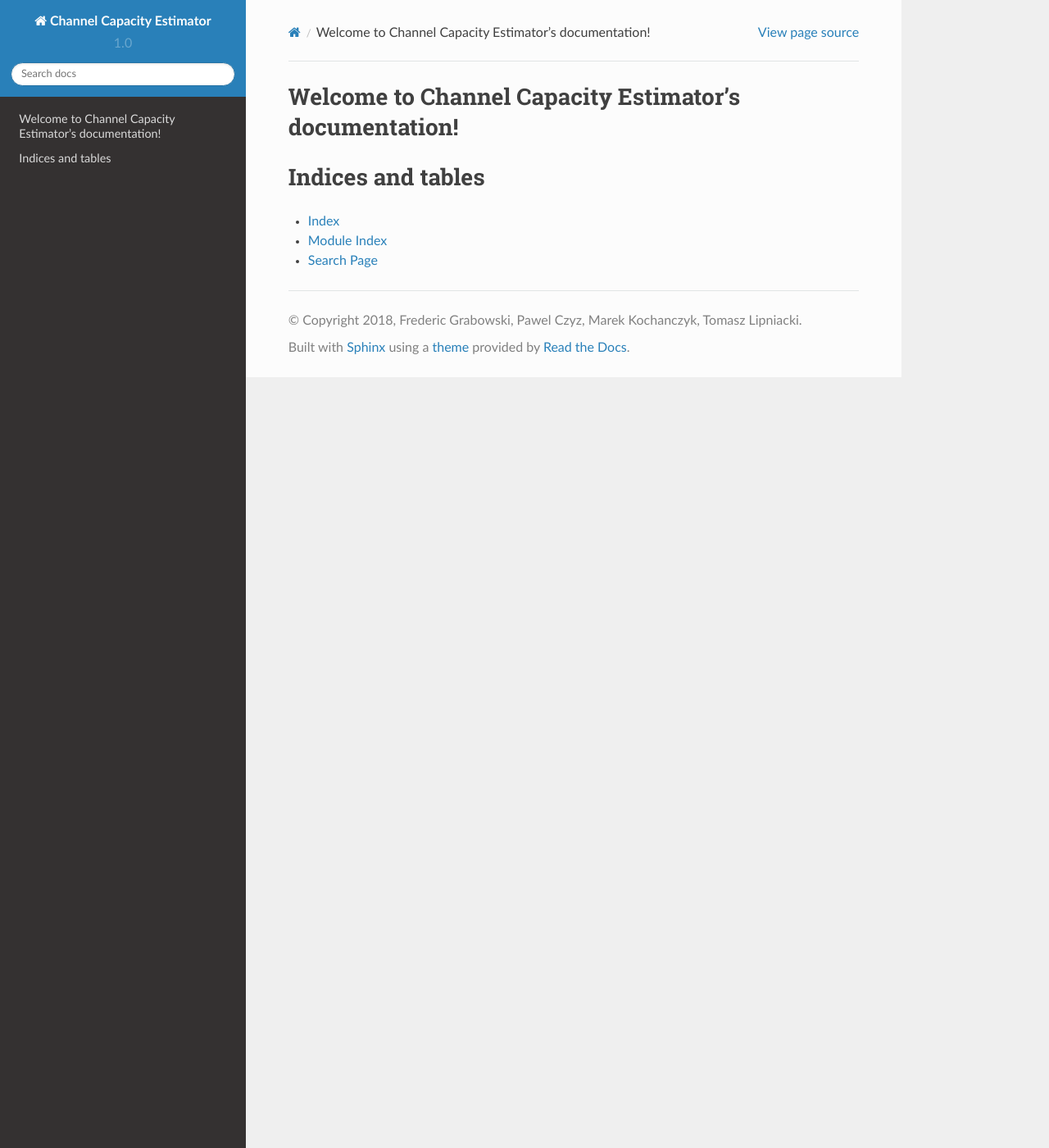
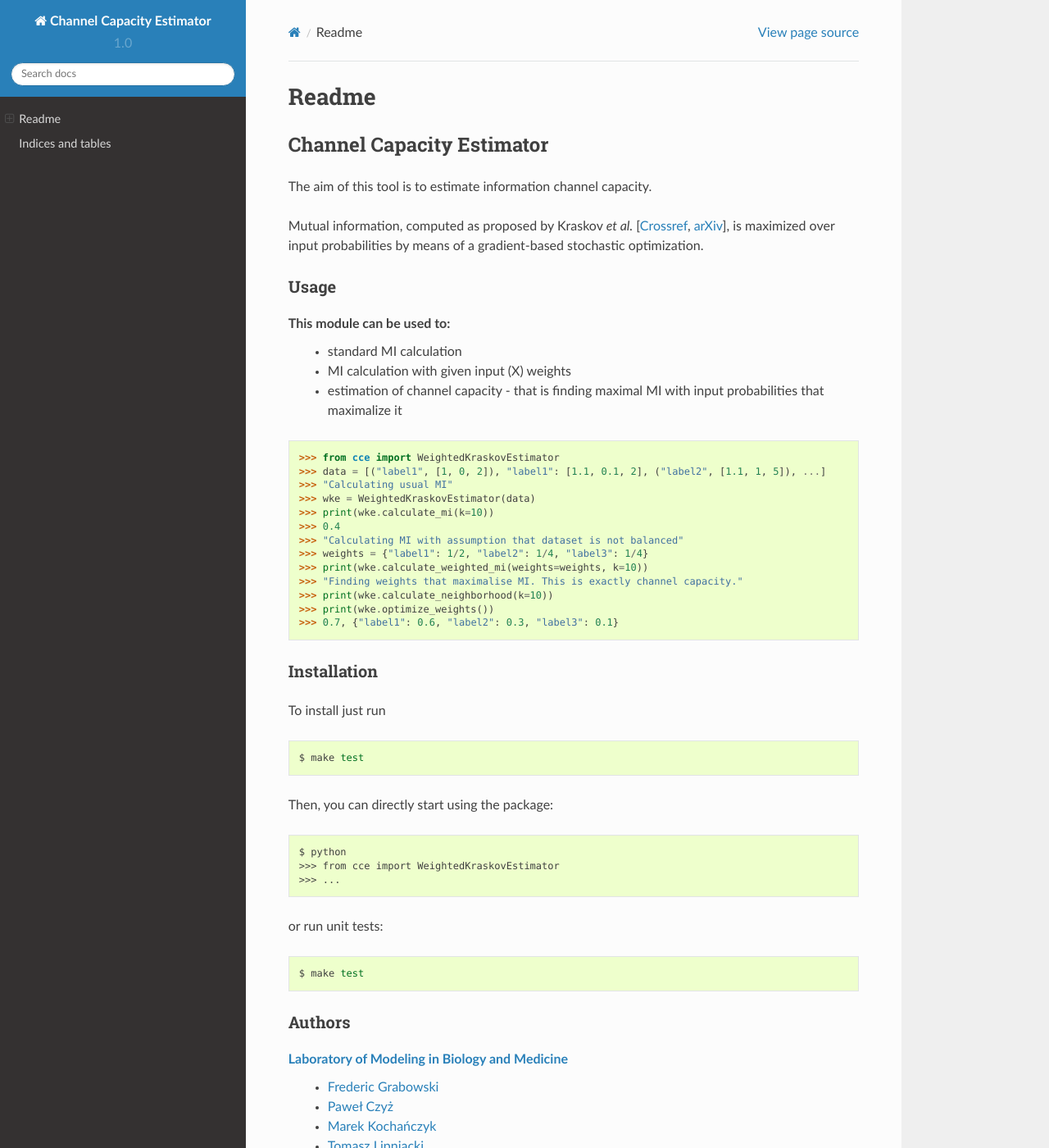
Before and after one commit to pawel-czyz/channel-capacity-estimator, a Sphinx documentation site: the page built from docs/index.rst, in a window 1280 px wide and 1400 px high. Shown: the whole window at 82% size. Built offline with Sphinx 7.4.7 and the Read the Docs theme 2.0.0, drawn with Linux system fonts in a browser that asks for light colours.

Commit message:
Polishing Readme

```diff
--- a/Readme.rst
+++ b/Readme.rst
@@ -1,3 +1,4 @@
+==========================
 Channel Capacity Estimator
 ==========================
 
@@ -8,5 +9,66 @@ Kraskov *et al.* [Crossref_, arXiv_],
 is maximized over input probabilities
 by means of a gradient-based stochastic optimization.
 
+Usage
+-----
+This module can be used to:
+ - standard MI calculation
+ - MI calculation with given input (X) weights
+ - estimation of channel capacity - that is finding maximal MI with input probabilities that maximalize it
+
+.. code:: python
+
+    >>> from cce import WeightedKraskovEstimator
+    >>> data = [("label1", [1, 0, 2]), "label1": [1.1, 0.1, 2], ("label2", [1.1, 1, 5]), ...]
+    >>> "Calculating usual MI"
+    >>> wke = WeightedKraskovEstimator(data)
+    >>> print(wke.calculate_mi(k=10))
+    >>> 0.4
+    >>> "Calculating MI with assumption that dataset is not balanced"
+    >>> weights = {"label1": 1/2, "label2": 1/4, "label3": 1/4}
+    >>> print(wke.calculate_weighted_mi(weights=weights, k=10))
+    >>> "Finding weights that maximalise MI. This is exactly channel capacity."
+    >>> print(wke.calculate_neighborhood(k=10))
+    >>> print(wke.optimize_weights())
+    >>> 0.7, {"label1": 0.6, "label2": 0.3, "label3": 0.1}
+
+Installation
+------------
+To install just run
+
+.. code:: bash
+
+    $ make test
+
+Then, you can directly start using the package:
+
+.. code:: bash
+
+    $ python
+    >>> from cce import WeightedKraskovEstimator
+    >>> ...
+
+or run unit tests:
+
+.. code:: bash
+
+    $ make test
+
+
+
+Authors
+-------
+
+`Laboratory of Modeling in Biology and Medicine`_
+ - `Frederic Grabowski`_
+ - `Paweł Czyż`_
+ - `Marek Kochańczyk`_
+ - `Tomasz Lipniacki`_
+
 .. _arXiv:    https://arxiv.org/pdf/cond-mat/0305641.pdf
 .. _CrossRef: https://doi.org/10.1103/PhysRevE.69.066138
+.. _Frederic Grabowski: https://github.com/grfrederic
+.. _Paweł Czyż: https://github.com/pawel-czyz
+.. _Marek Kochańczyk: http://www.ippt.pan.pl/en/staff/mkochan
+.. _Tomasz Lipniacki: http://www.ippt.pan.pl/en/staff/tlipnia
+.. _Laboratory of Modeling in Biology and Medicine: http://pmbm.ippt.pan.pl/web/Main_Page
--- a/docs/index.rst
+++ b/docs/index.rst
@@ -3,9 +3,9 @@
    You can adapt this file completely to your liking, but it should at least
    contain the root `toctree` directive.
 
-Welcome to Channel Capacity Estimator's documentation!
-======================================================
-
+Readme
+======
+.. include:: ../Readme.rst
 .. toctree::
    :maxdepth: 2
    :caption: Contents:
```
Also changed, not shown: 4 other files.
